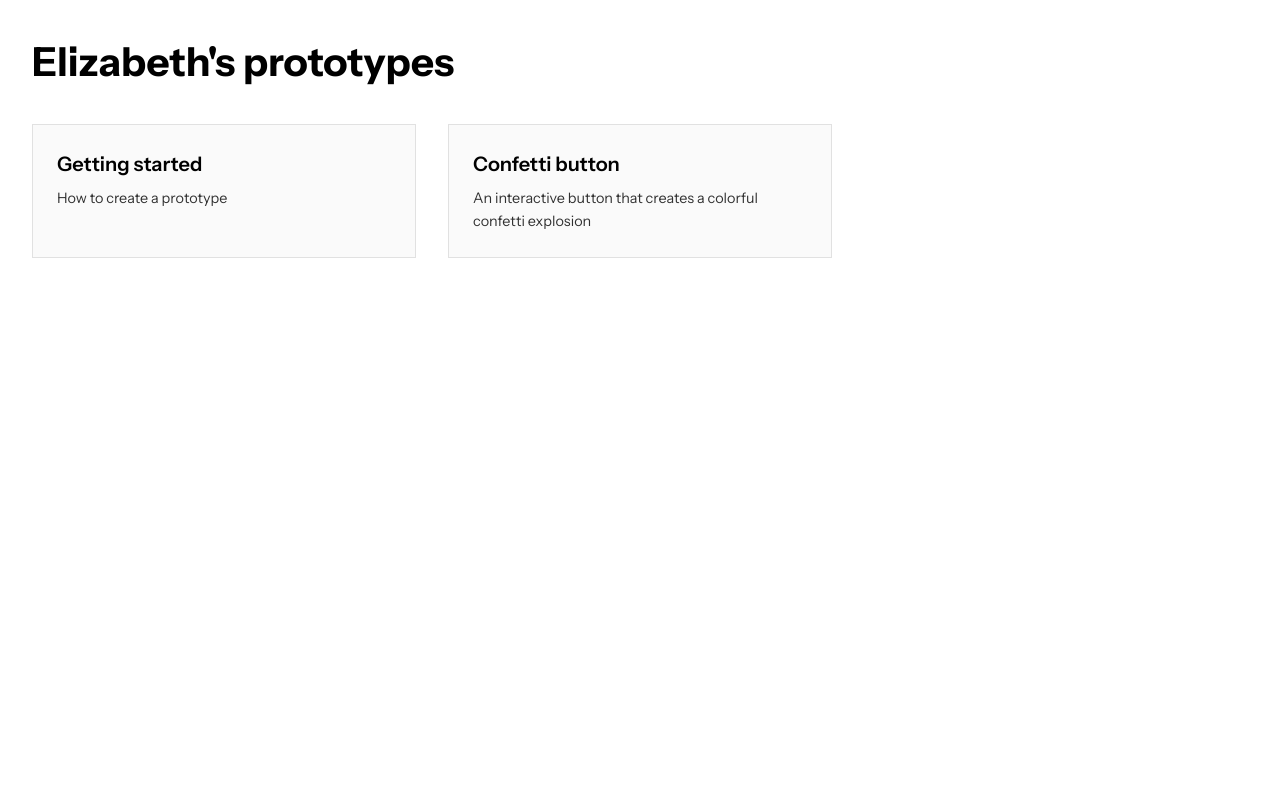
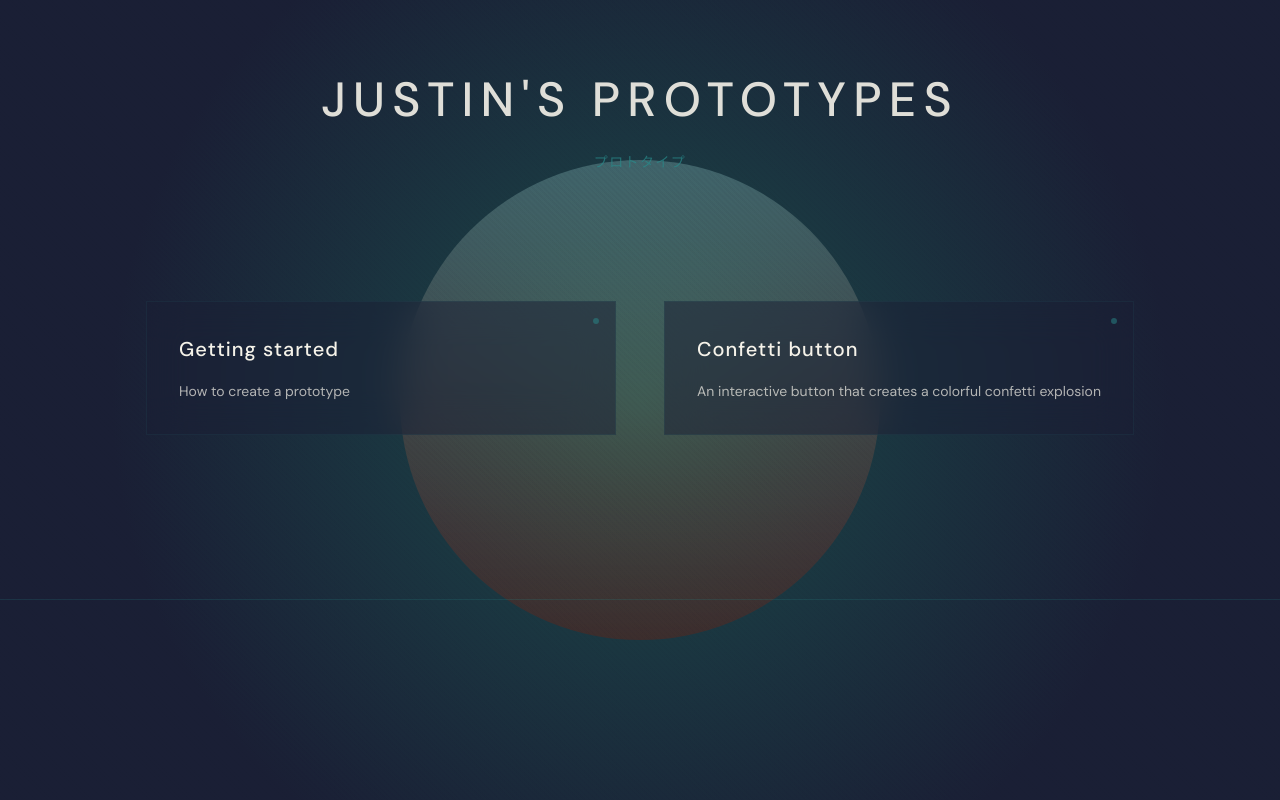
Before and after one commit to jrhein/prototyping-with-cursor, a Next.js app: page / in a window 1280 px wide. Built offline with nearby package versions, Linux system fonts and the light colour scheme.

Commit message:
Update fonts and styles, fix layout issues

```diff
--- a/app/fonts.ts
+++ b/app/fonts.ts
@@ -1,6 +1,7 @@
-import { Instrument_Sans } from 'next/font/google';
+import { DM_Sans } from 'next/font/google';
 
-export const instrumentSans = Instrument_Sans({
+export const dmSans = DM_Sans({
   subsets: ['latin'],
   display: 'swap',
+  weight: ['400', '500', '700'],
 });
--- a/app/layout.tsx
+++ b/app/layout.tsx
@@ -1,19 +1,20 @@
 /**
  * Root layout component that wraps all pages in the application.
  * This layout:
- * - Sets up Geist fonts (both Sans and Mono variants)
+ * - Sets up DM Sans as primary font and Geist Mono for monospace
  * - Configures metadata like title and favicon
  * - Provides the basic HTML structure
  * - Applies font variables to the entire app
  */
 
 import type { Metadata } from "next";
-import { Geist, Geist_Mono } from "next/font/google";
+import { DM_Sans, Geist_Mono } from "next/font/google";
 import "./styles/globals.css";
 
-const geistSans = Geist({
-  variable: "--font-geist-sans",
+const dmSans = DM_Sans({
+  variable: "--font-dm-sans",
   subsets: ["latin"],
+  weight: ['400', '500', '700'],
 });
 
 const geistMono = Geist_Mono({
@@ -22,7 +23,7 @@ const geistMono = Geist_Mono({
 });
 
 export const metadata: Metadata = {
-  title: "Elizabeth's prototypes",
+  title: "Justin's prototypes",
   description: "The home for all my prototypes",
   icons: {
     icon: [
@@ -41,7 +42,7 @@ export default function RootLayout({
 }>) {
   return (
     <html lang="en">
-      <body className={`${geistSans.variable} ${geistMono.variable}`}>
+      <body className={`${dmSans.variable} ${geistMono.variable}`}>
         {children}
       </body>
     </html>
--- a/app/page.tsx
+++ b/app/page.tsx
@@ -1,6 +1,6 @@
 import Link from "next/link";
 import styles from './styles/home.module.css';
-import { instrumentSans } from './fonts';
+import { dmSans } from './fonts';
 
 export default function Home() {
   // Add your prototypes to this array
@@ -24,9 +24,9 @@ export default function Home() {
   ];
 
   return (
-    <div className={`${styles.container} ${instrumentSans.className}`}>
+    <div className={`${styles.container} ${dmSans.className}`}>
       <header className={styles.header}>
-        <h1>Elizabeth's prototypes</h1>
+        <h1>Justin's prototypes</h1>
       </header>
 
       <main>
--- a/app/styles/globals.css
+++ b/app/styles/globals.css
@@ -9,13 +9,66 @@
   margin: 0;
 }
 
+:root {
+  --color-navy: #1A1F35;
+  --color-teal: #2A8B8B;
+  --color-orange: #E85C3D;
+  --color-cream: #F5F2E9;
+  --color-deep-teal: #1B4B4B;
+  --gradient-sunset: linear-gradient(to bottom, var(--color-cream) 0%, var(--color-orange) 100%);
+  --gradient-bg: radial-gradient(circle at 50% 50%,
+    var(--color-deep-teal) 0%,
+    var(--color-navy) 70%
+  );
+}
+
+html {
+  background: var(--color-navy);
+  min-height: 100vh;
+  position: relative;
+  overflow-x: hidden;
+}
+
+html::before {
+  content: '';
+  position: fixed;
+  top: 0;
+  left: 0;
+  width: 100%;
+  height: 100%;
+  background: var(--gradient-bg);
+  z-index: -2;
+}
+
+html::after {
+  content: '';
+  position: fixed;
+  top: -50%;
+  left: -50%;
+  width: 200%;
+  height: 200%;
+  background: repeating-linear-gradient(
+    45deg,
+    var(--color-navy),
+    var(--color-navy) 2px,
+    transparent 2px,
+    transparent 4px
+  );
+  opacity: 0.03;
+  z-index: -1;
+  pointer-events: none;
+}
+
 body {
   /* 3. Add accessible line-height */
   line-height: 1.5;
   /* 4. Improve text rendering */
   -webkit-font-smoothing: antialiased;
   /* 5. Set default font */
-  font-family: var(--font-geist-sans), system-ui, sans-serif;
+  font-family: var(--font-dm-sans), system-ui, sans-serif;
+  /* 6. Set default colors */
+  color: var(--color-cream);
+  min-height: 100vh;
 }
 
 /* 5. Improve media defaults */
--- a/app/styles/home.module.css
+++ b/app/styles/home.module.css
@@ -1,50 +1,148 @@
 .container {
-  max-width: var(--max-width);
-  margin: 0 auto;
+  min-height: 100vh;
+  margin: 0;
   padding: 2rem;
+  position: relative;
+  overflow: hidden;
+  display: flex;
+  flex-direction: column;
+  align-items: center;
+}
+
+/* Decorative circle */
+.container::before {
+  content: '';
+  position: fixed;
+  top: 50%;
+  left: 50%;
+  transform: translate(-50%, -50%);
+  width: 60vh;
+  height: 60vh;
+  background: var(--gradient-sunset);
+  border-radius: 50%;
+  z-index: -1;
+  opacity: 0.8;
+  mix-blend-mode: soft-light;
+}
+
+/* Horizontal line */
+.container::after {
+  content: '';
+  position: fixed;
+  bottom: 25%;
+  left: 0;
+  width: 100%;
+  height: 1px;
+  background: var(--color-teal);
+  opacity: 0.2;
+  z-index: -1;
 }
 
 .header {
-  margin-bottom: 2rem;
+  position: relative;
+  padding: 2rem;
+  z-index: 1;
+  width: 100%;
+  max-width: 1200px;
+  text-align: center;
+  margin-bottom: 6rem;
 }
 
 .header h1 {
-  font-size: 2.5rem;
-  font-weight: 700;
+  font-size: clamp(2rem, 5vw, 3rem);
+  font-weight: 500;
+  color: var(--color-cream);
+  margin: 0;
+  letter-spacing: 0.15em;
+  text-transform: uppercase;
+  opacity: 0.9;
+}
+
+.header h1::after {
+  content: "プロトタイプ";
+  display: block;
+  font-size: 0.875rem;
+  letter-spacing: 0.1em;
+  margin-top: 1rem;
+  color: var(--color-teal);
+  opacity: 0.8;
 }
 
 .grid {
+  position: relative;
+  z-index: 1;
   display: grid;
-  grid-template-columns: repeat(auto-fill, minmax(300px, 1fr));
-  gap: 2rem;
-  margin-top: 2rem;
+  grid-template-columns: repeat(auto-fit, minmax(300px, 1fr));
+  gap: 3rem;
+  width: 100%;
+  max-width: 1200px;
 }
 
 .card {
-  padding: 1.5rem;
-  border-radius: var(--border-radius);
-  background: rgba(0, 0, 0, 0.02);
-  border: 1px solid rgba(0, 0, 0, 0.1);
-  transition: all 0.2s ease;
+  background: rgba(26, 31, 53, 0.5);
+  backdrop-filter: blur(20px);
+  padding: 2rem;
   text-decoration: none;
-  color: inherit;
-  cursor: pointer;
-  display: block;
+  color: var(--color-cream);
+  position: relative;
+  transition: all 0.4s ease;
+  border: 1px solid rgba(42, 139, 139, 0.1);
+  overflow: hidden;
+}
+
+.card::before {
+  content: '';
+  position: absolute;
+  top: 1rem;
+  right: 1rem;
+  width: 6px;
+  height: 6px;
+  background: var(--color-teal);
+  border-radius: 50%;
+  opacity: 0.5;
+  transition: all 0.4s ease;
 }
 
 .card:hover {
-  background: rgba(0, 0, 0, 0.04);
-  transform: translateY(-2px);
+  transform: translateY(-4px);
+  border-color: var(--color-teal);
+  background: rgba(26, 31, 53, 0.7);
+}
+
+.card:hover::before {
+  opacity: 1;
+  transform: scale(1.2);
 }
 
 .card h3 {
-  margin-bottom: 0.5rem;
   font-size: 1.25rem;
-  font-weight: 600;
+  font-weight: 500;
+  margin-bottom: 1rem;
+  color: var(--color-cream);
+  letter-spacing: 0.05em;
 }
 
 .card p {
-  font-size: 0.9rem;
-  opacity: 0.8;
+  font-size: 0.875rem;
   line-height: 1.6;
+  color: rgba(245, 242, 233, 0.7);
 }
+
+@media (max-width: 768px) {
+  .container {
+    padding: 1rem;
+  }
+
+  .header {
+    margin-bottom: 3rem;
+  }
+
+  .container::before {
+    width: 40vh;
+    height: 40vh;
+  }
+
+  .grid {
+    gap: 2rem;
+  }
+}
```
